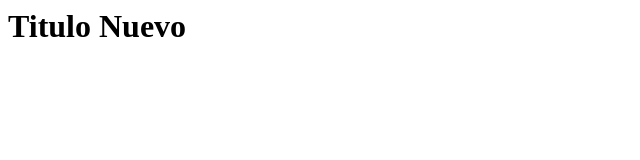
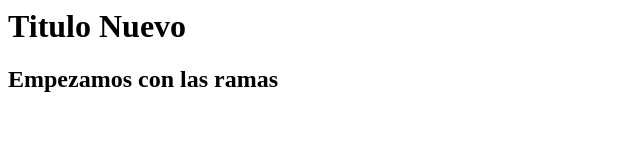
Before and after one commit to davidminarro/git-test, a plain HTML site: page index.html in a window 1280 px wide. Shown: the whole page, without its empty margins (0-640 px from the left). Drawn offline with Linux system fonts and the light colour scheme.

Commit message:
Se modifico index nuevamente en develop

```diff
--- a/index.html
+++ b/index.html
@@ -4,5 +4,6 @@
     </head>
     <body>
         <h1>Titulo Nuevo</h1>
+        <h2>Empezamos con las ramas</h2>
     </body>
 </html>
```
